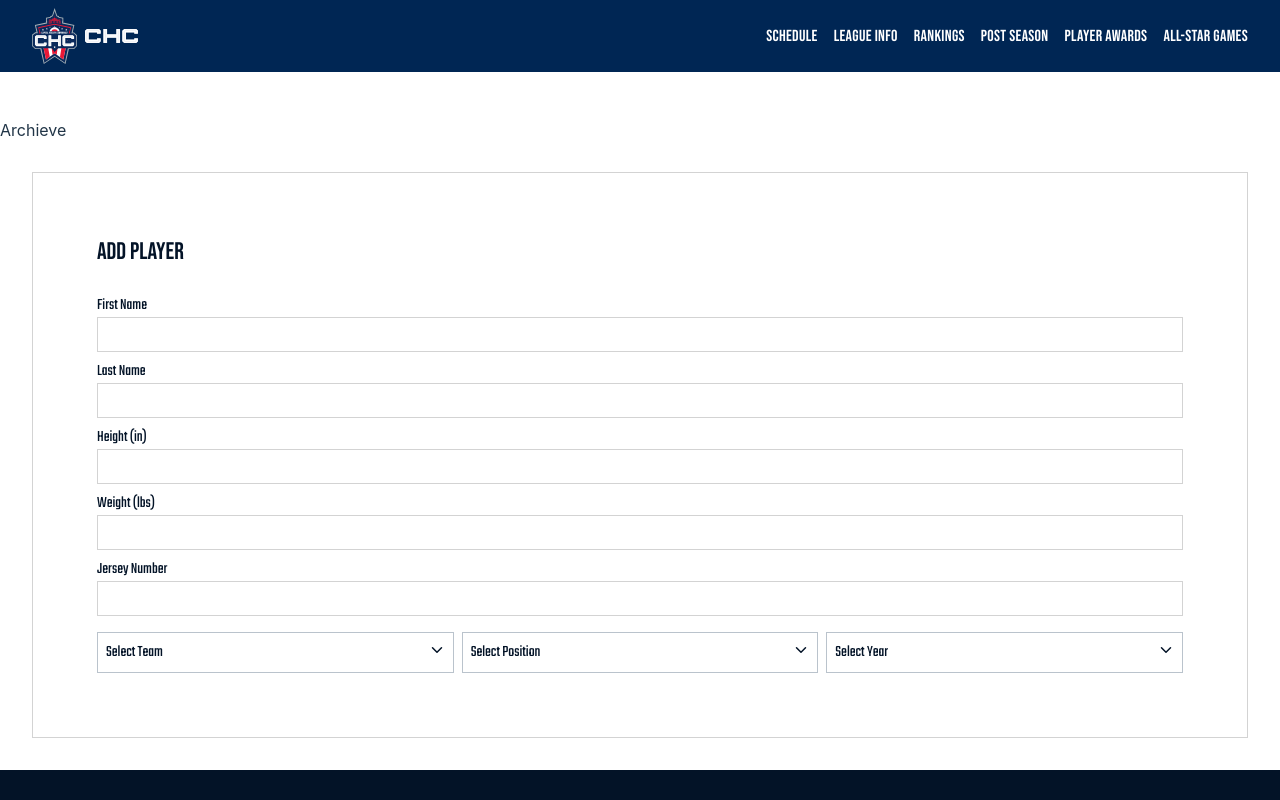
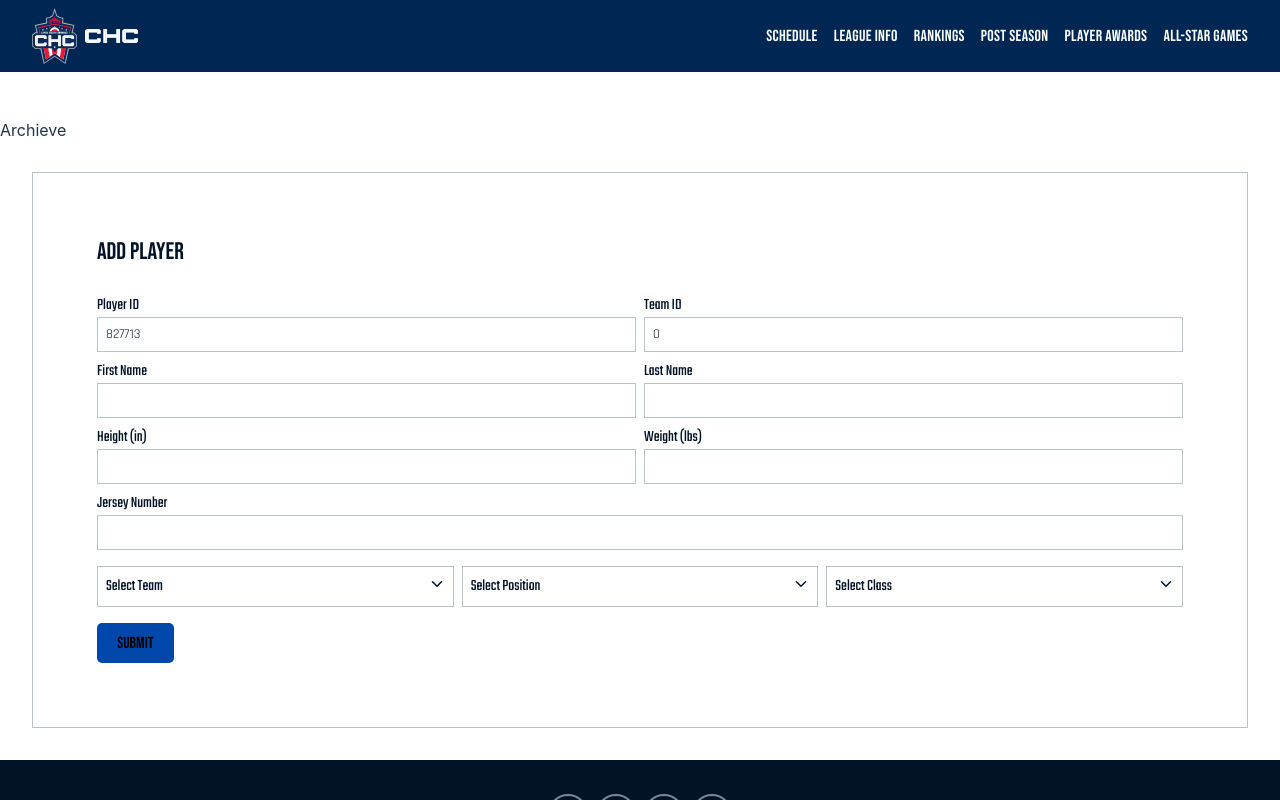
Before and after one commit to apresas/SquadSyncPlatform, a React (Vite) app in the folder Client/: page /archive in a window 1280 px wide. Built offline with nearby package versions, Linux system fonts and the light colour scheme; no server answers.

Commit message:
add player form creates new player object from form inputs and dropdowns

```diff
--- a/Client/src/App.jsx
+++ b/Client/src/App.jsx
@@ -94,7 +94,7 @@ function App() {
         <Route path="/awards" element={<PlayerAwards />} />
         <Route path="/allstar" element={<AllstarGame />} />
         <Route path="/history" element={<History />} />
-        <Route path="/archive" element={<Archieve />} />
+        <Route path="/archive" element={<Archieve teamData={teamData} />} />
         <Route path="/links" element={<Links />} />
         <Route path="/info" element={<LeagueInfo />} />
       </Routes>
--- a/Client/src/components/PlayerForm/PlayerDropdown.jsx
+++ b/Client/src/components/PlayerForm/PlayerDropdown.jsx
@@ -1,22 +1,48 @@
-import React, { useState } from "react";
+import React, { useState, useEffect, useRef } from "react";
 import "./playerDropdown.css";
 import PlayerDropdownMenu from "./playerDropdownMenu";
 import { IoChevronDown } from "react-icons/io5";
 
-function PlayerDropdown({ data, type }) {
+function PlayerDropdown({ data, type, setSelectedTeamID , setCurrentTeamTitle, currentTeamTitle, setSelectedPosition, setSelectedClass}) {
   const [dropdownTitle, setDropdownTitle] = useState([`Select ${type}`]);
-  const [currentTeamTitle, setCurrentTeamTitle] = useState();
   const [logo, setLogo] = useState();
   const [open, setOpen] = useState(false);
   const handleOpen = () => {
     setOpen(!open);
   };
 
+  useEffect(() => {
+    if(type === "Position") {
+      setSelectedPosition(dropdownTitle)
+    } else if(type === "Class") {
+      setSelectedClass(dropdownTitle)
+    } else if(type === "Team") {
+      data.map((teamList) => {
+        if(teamList.schoolName === dropdownTitle) {
+          setSelectedTeamID(teamList.teamID)
+        }
+      })
+    }
+  }, [dropdownTitle])
+
+
+
+  // useEffect(() =>{
+  //   if(type === "Team") {
+  //     data.map((teamList) => {
+  //       if(teamList.schoolName === currentTeamTitle) {
+  //         setSelectedTeamID(teamList.teamID)
+  //       }
+  //     })
+  //   }
+  // }, [currentTeamTitle])
+
+
   return (
     <div className="player_dropdown_container" onClick={handleOpen}>
       <div className="player_dropdown_toggle">
         {logo ? <img src={logo} alt="logo" /> : null}
-        <div className="player_dropdown_title">{dropdownTitle}</div>
+        <div className="player_dropdown_title" >{dropdownTitle}</div>
         <div className="player_dropdown_control">
           <span />
           <div className="player_arrow_btn">
--- a/Client/src/components/PlayerForm/PlayerDropdownItem.jsx
+++ b/Client/src/components/PlayerForm/PlayerDropdownItem.jsx
@@ -4,10 +4,11 @@ import"./playerDropdownItem.css"
 function PlayerDropdownItem({data, type, logo, setDropdownTitle, setLogo, setCurrentTeamTitle}) {
   let itemName = ""
   const itemClick = () => {
-        setDropdownTitle(testName);
+        setDropdownTitle(itemName);
         setLogo(logo);
-        setCurrentTeamTitle(testName)
+        // setCurrentTeamTitle(itemName)
       };
+
 
         if(type === "Position") {
           itemName = data.name
--- a/Client/src/components/PlayerForm/PlayerForm.jsx
+++ b/Client/src/components/PlayerForm/PlayerForm.jsx
@@ -1,41 +1,148 @@
-import React from "react";
+import React, { useEffect, useState } from "react";
 import "./playerForm.css";
-import PlayerDropdown from "./playerDropdown"
-import teamData from "../../data/teams.json"
+import PlayerDropdown from "./playerDropdown";
+// import teamData from "../../data/teams.json";
 
-function PlayerForm() {
-  const positions = [{name: "F"},{name: "D"} ,{name: "G"}]
-  const years = [{name: "Freshmen"},{name: "Sophemore"} ,{name: "Junior"} ,{name: "Senior"}]
+function PlayerForm({ teamData }) {
+  const positions = [{ name: "Forward" }, { name: "Defense" }, { name: "Goalie" }];
+  const years = [
+    { name: "Freshmen" },
+    { name: "Sophomore" },
+    { name: "Junior" },
+    { name: "Senior" },
+  ];
+
+  const [newPlayer, setNewPlayer] = useState({
+    playerID: 0,
+    firstName: "",
+    lastName: "",
+    height: 0,
+    weight: 0,
+    jerseyNumber: 0,
+    position: "",
+    class: "",
+    teamID: 0,
+  });
+
+  const [currentTeamTitle, setCurrentTeamTitle] = useState();
+  const [selectedTeamID, setSelectedTeamID] = useState(0);
+  const [selectedPosition, setSelectedPosition] = useState("");
+  const [selectedClass, setSelectedClass] = useState("");
+  const [newPlayerID, setNewPlayerID] = useState(0);
+  const [playerFirstName, setPlayerFirstName] = useState("");
+  const [playerLastName, setPlayerLastName] = useState("");
+  const [playerHeight, setPlayerHeight] = useState();
+  const [playerWeight, setPlayerWeight] = useState();
+  const [playerJerseyNumber, setPlayerJerseyNumber] = useState();
+
+  useEffect(() => {
+    // const min = 0;
+    // const max = 1000000;
+    // const random = Math.random() * (max - min);
+    // const newID = Math.round(random);
+    const newID = Math.floor(100000 + Math.random() * 900000)
+    setNewPlayerID(newID);
+  }, []);
+
+  const submitPlayer = (e) => {
+    e.preventDefault();
+    setNewPlayer({
+      playerID: { newPlayerID },
+      firstName: { playerFirstName },
+      lastName: { playerLastName },
+      height: { playerHeight },
+      weight: { playerWeight },
+      jerseyNumber: { playerJerseyNumber },
+      position: {selectedPosition},
+      class: {selectedClass},
+      teamID: { selectedTeamID },
+    });
+  };
+
+  useEffect(() => {
+    console.log(newPlayer);
+  }, [newPlayer]);
+
+
+  // console.log(selectedClass)
+  // console.log(selectedPosition)
 
   return (
     <form className="player_form_container">
       <h2>Add Player</h2>
+      <div className="player_id_field">
+        <div className="id_field field">
+          <label htmlFor="">Player ID</label>
+          <input type="text" disabled="disabled" value={newPlayerID} />
+        </div>
+        <div className="id_field field">
+          <label htmlFor="">Team ID</label>
+          <input type="text" disabled="disabled" value={selectedTeamID} />
+        </div>
+      </div>
+      <div className="player_name_field">
         <div className="field">
           <label htmlFor="">First Name</label>
-        <input type="text" />
+          <input
+            type="text"
+            onChange={(e) => setPlayerFirstName(e.target.value)}
+          />
         </div>
         <div className="field">
           <label htmlFor="">Last Name</label>
-        <input type="text" />
+          <input
+            type="text"
+            onChange={(e) => setPlayerLastName(e.target.value)}
+          />
         </div>
+      </div>
+      <div className="player_vitals_field">
         <div className="field">
           <label htmlFor="">Height (in)</label>
-        <input type="number" />
+          <input
+            type="number"
+            onChange={(e) => setPlayerHeight(e.target.value)}
+          />
         </div>
         <div className="field">
           <label htmlFor="">Weight (lbs)</label>
-        <input type="number" />
+          <input
+            type="number"
+            onChange={(e) => setPlayerWeight(e.target.value)}
+          />
+        </div>
       </div>
       <div className="field">
         <label htmlFor="">Jersey Number</label>
-        <input type="number" />
+        <input
+          type="number"
+          onChange={(e) => setPlayerJerseyNumber(e.target.value)}
+        />
       </div>
       <div className="field dropdown_field_container">
-        <PlayerDropdown data={teamData} type="Team"/>
-        <PlayerDropdown data={positions} type="Position"/>
-        <PlayerDropdown data={years} type="Year"/>
+        <PlayerDropdown
+          data={teamData}
+          type="Team"
+          setSelectedTeamID={setSelectedTeamID}
+          currentTeamTitle={currentTeamTitle}
+          setCurrentTeamTitle={setCurrentTeamTitle}
+        />
+        <PlayerDropdown
+          data={positions}
+          type="Position"
+          setSelectedPosition={setSelectedPosition}
+        />
+        <PlayerDropdown
+          data={years}
+          type="Class"
+          setSelectedClass={setSelectedClass}
+        />
       </div>
-
+      <div className="player_form_controls">
+        <button className="submit_player_btn" onClick={submitPlayer}>
+          Submit
+        </button>
+      </div>
     </form>
   );
 }
--- a/Client/src/components/PlayerForm/playerForm.css
+++ b/Client/src/components/PlayerForm/playerForm.css
@@ -5,7 +5,7 @@
     background-color: white;
     color: var(--color-bg);
     padding: 4rem;
-    border: 1px solid lightgray;
+    border: 1px solid var(--color-border);
     margin: 2rem;
     gap: 0.5rem;
 }
@@ -27,7 +27,13 @@
     font-family: var(--font-main);
     background-color: white;
     padding: 0.5rem;
-    border: 1px solid lightgrey;
+    border: 1px solid var(--color-border);
+}
+
+.player_name_field, .player_vitals_field, .player_id_field {
+display: grid;
+grid-template-columns: repeat(2, 1fr);
+gap: 0.5rem;
 }
 
 .dropdown_field_container {
@@ -40,3 +46,15 @@
     /* padding: 0.5rem; */
     /* border: 1px solid lightblue; */
 }
+
+.submit_player_btn {
+    background-color: var(--color-ohio-blue);
+    font-family: var(--font-header);
+    border-radius: 5px;
+    margin-top: 0.5rem;
+}
+
+:focus {
+    outline: none;
+    box-shadow: 0 0 0 1px var(--color-ohio-blue);
+}
--- a/Client/src/components/TeamTiles.jsx
+++ b/Client/src/components/TeamTiles.jsx
@@ -31,13 +31,13 @@ function TeamTiles({ setCurrentTeam, setRosterTeam, getTeamData, teamData }) {
 
   // const [teamData, setTeamData] = useState();
 
-  useEffect(() => {
-    getTeamData()
-  }, []);
+  // useEffect(() => {
+  //   getTeamData()
+  // }, []);
 
-  useEffect(() => {
-    console.log("loading")
-  }, [teamData])
+  // useEffect(() => {
+  //   console.log("loading")
+  // }, [teamData])
 
 
   console.log(teamData);
--- a/Client/src/context/SiteContext.jsx
+++ b/Client/src/context/SiteContext.jsx
@@ -49,16 +49,16 @@ export const SiteProvider = ({ children }) => {
     setTeamData(res.data)
   }
 
-  // useEffect(() => {
-  //   // axios({
-  //   //   method: "GET",
-  //   //   url: "http://localhost:9200/teams",
-  //   // }).then((res) => {
-  //   //   // console.log(res.data);
-  //   //   setTeamData(res.data)
-  //   // });
-  //   getTeamData()
-  // }, []);
+  useEffect(() => {
+    // axios({
+    //   method: "GET",
+    //   url: "http://localhost:9200/teams",
+    // }).then((res) => {
+    //   // console.log(res.data);
+    //   setTeamData(res.data)
+    // });
+    getTeamData()
+  }, []);
 
   // console.log(defaultTeam)
 
--- a/Client/src/index.css
+++ b/Client/src/index.css
@@ -29,6 +29,7 @@
   --color-ohio-red: #ff2400;
   --color-ohio-blue: #0047ab;
   --color-dark-white: #e1e2f0;
+  --color-border: rgba(119, 136, 153, 0.5);
 
   --transition: all 300ms ease-in-out;
   --transition-fast: all 200ms ease-in-out;
--- a/Client/src/pages/Archieve.jsx
+++ b/Client/src/pages/Archieve.jsx
@@ -4,13 +4,13 @@ import Footer from "../components/Footer";
 import PlayerForm from "../components/PlayerForm/PlayerForm";
 import "./archieve.css";
 
-function Archieve() {
+function Archieve({teamData}) {
   return (
     <div className="archieve_container">
       <NavBar />
       <div className="archieve_content_container">
         <div>Archieve</div>
-        <PlayerForm />
+        <PlayerForm teamData={teamData}/>
       </div>
       <Footer />
     </div>
```
Also changed, not shown: Client/src/components/PlayerForm/PlayerDropDownMenu.jsx (+5 -4 lines). Lines whose indentation alone changed are shown as unchanged.
